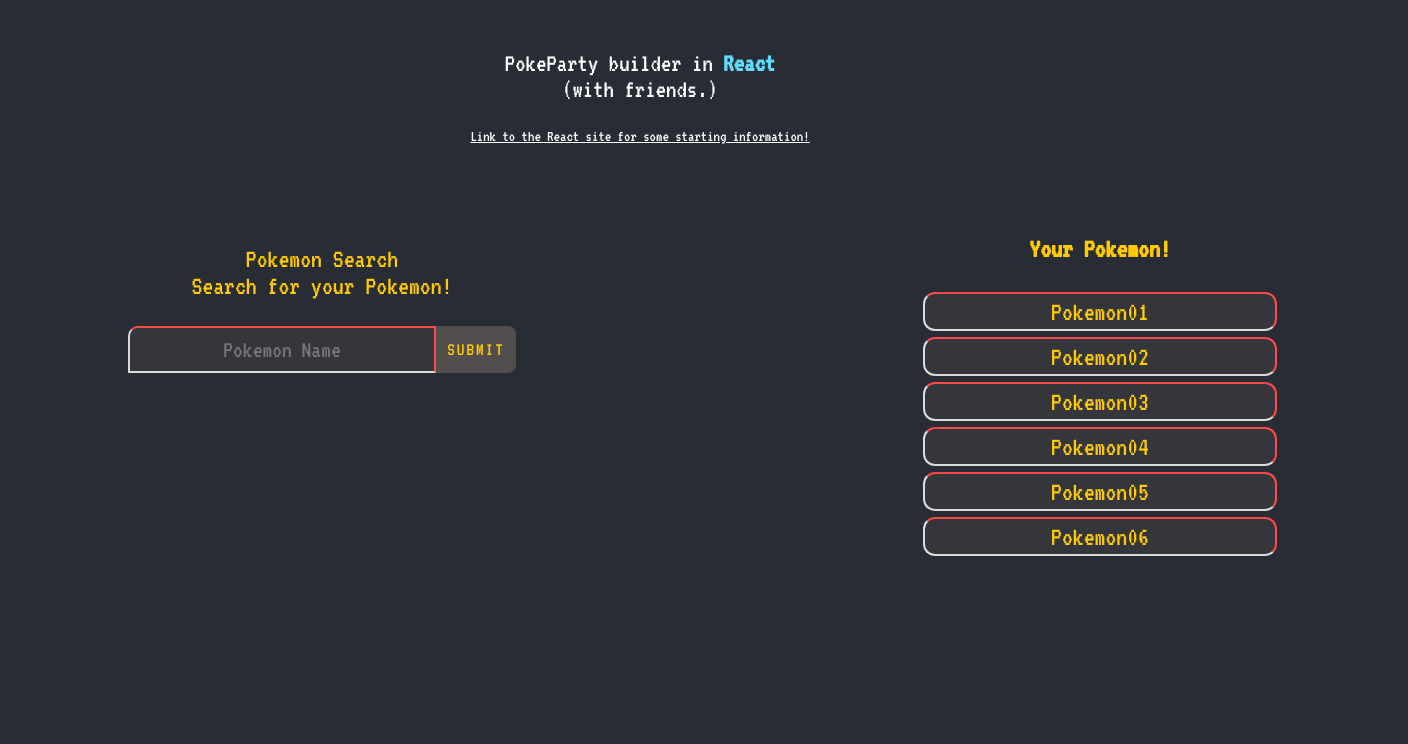
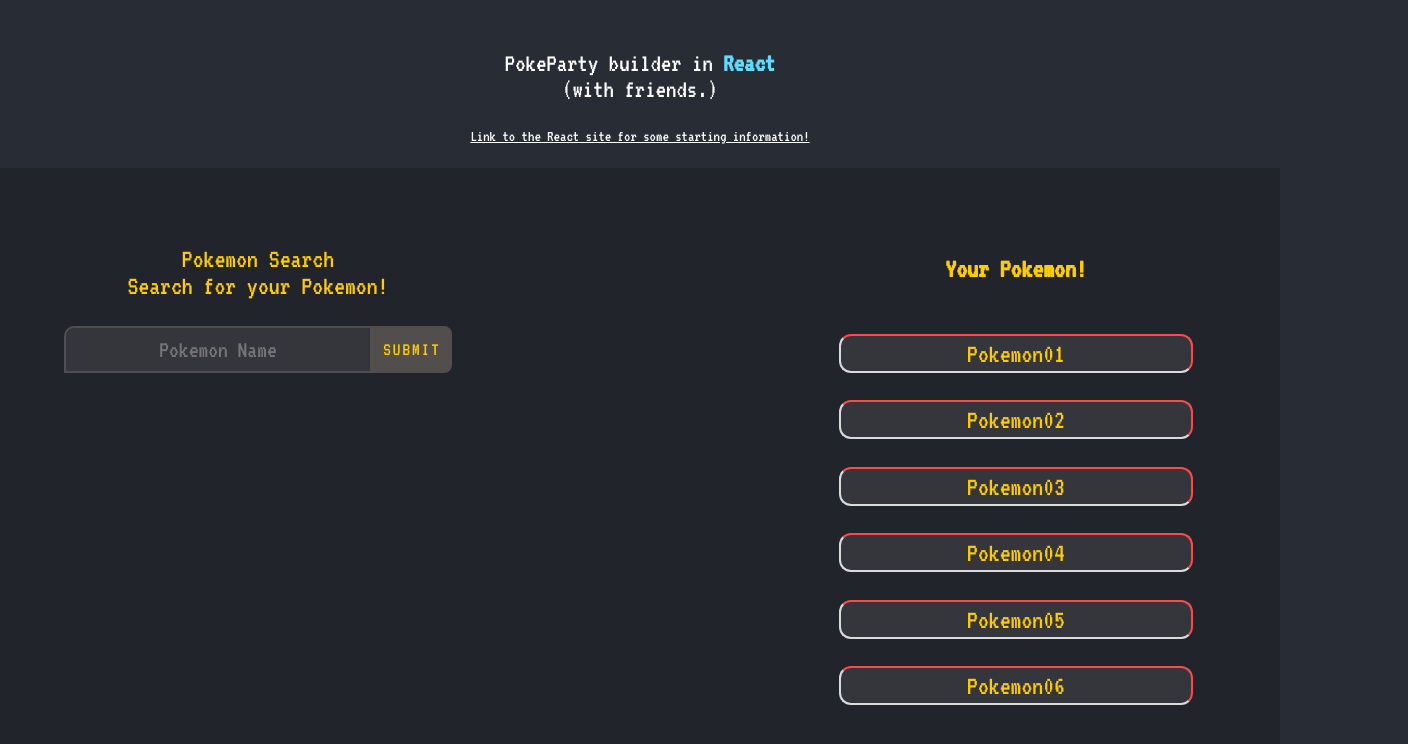
Before and after one commit to hmorr5/poke-party-pipline, a React (Create React App) app: page / in a window 1280 px wide. Shown: the top 744 px of the page, 1408 px wide, since content can reach past the window. Built offline with nearby package versions, Linux system fonts and the light colour scheme; the HTML template or start-up script is replaced by a standard one.

Commit message:
Removed unnecessary files

```diff
--- a/src/App.js
+++ b/src/App.js
@@ -1,6 +1,6 @@
 // import logo from './logo.svg';
 import './App.css';
-import PokeSearchPage from './pages/PokeSearch';
+import PokeSearchPage from './pages/PokeSearch.jsx';
 
 function App() {
   return (
--- a/src/pages/assets/pages-style.css
+++ b/src/pages/assets/pages-style.css
@@ -1,28 +1,15 @@
-.Main-PokeSearchPage {
+.PokeSearchSection {
 	display: flex;
-	padding-left: 5%;
-	padding-right: 5%;
 	justify-content: space-between;
+	width: 100vw;
 	max-width: 1920px;
 	background-color: hsl(220deg 13% 15%);
 	height: 75vh;
 }
 
-.PokeSearchSection {
-	display: flex;
-	justify-content: space-between;
-	width: 100%;
-	padding-left: 5%;
-	padding-right: 5%;
-}
-
 input#pokeSearch{
 	margin: 0;
 	border-radius: 10px 0px 0px 0px;
-	border-bottom: solid #dbdbdb 2px;
-	border-left: solid #dbdbdb 2px;
-	border-top: solid #ff4848 2px;
-    border-right: solid #ff4848 2px;
 }
 
 input#pokeSearch:focus {
@@ -63,7 +50,7 @@
 }
 
 section#c01s02 {
-    margin: 5vh 5vw;
+    padding: 20px 20px;
     display: flex;
     flex-direction: column;
     justify-content: space-between;
```
Also changed, not shown: src/setupTests.js (deleted, +0 -5 lines), src/pages/PokeSearch.jsx (renamed from src/pages/PokeSearch.js), 1 other file (tests, documents, lock files or other folders).
